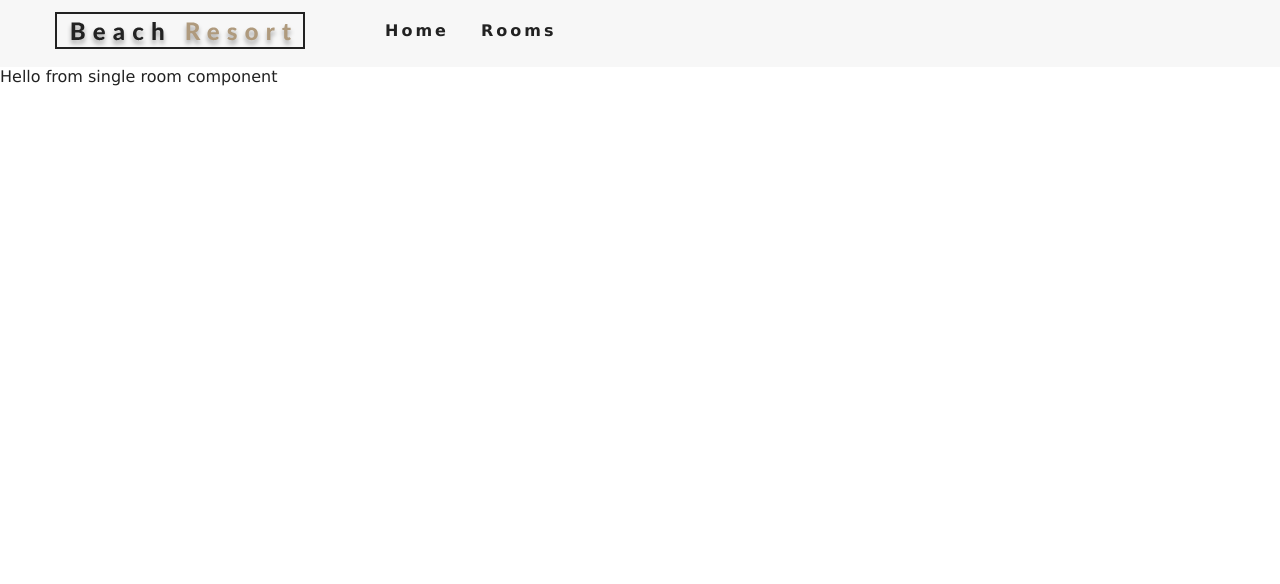
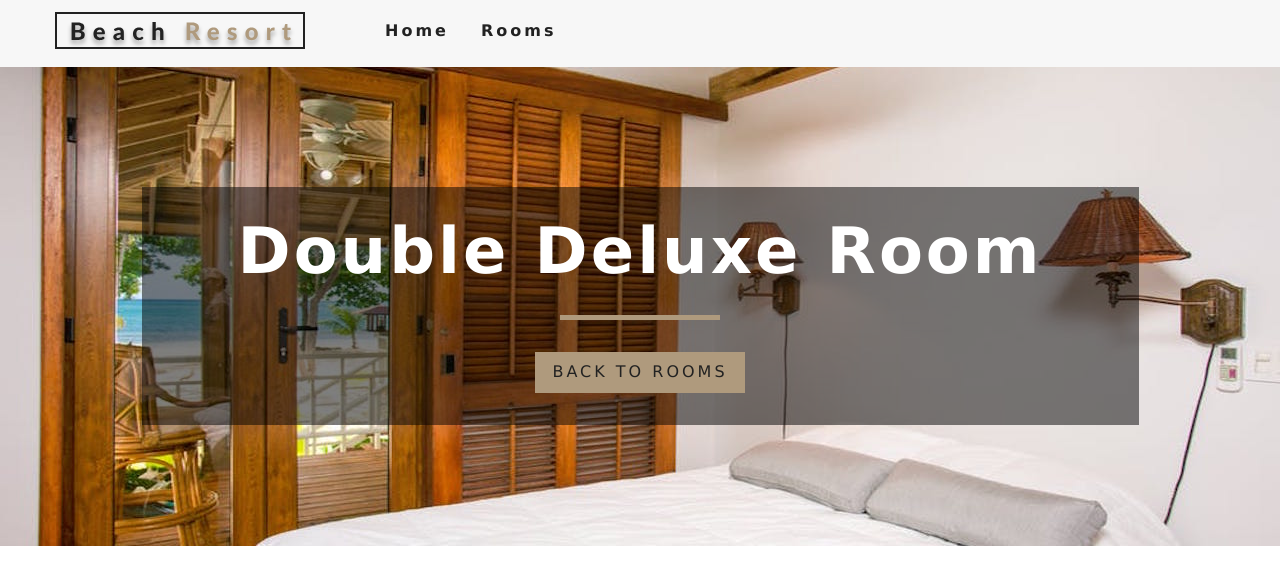
Before and after one commit to matovu-ronald/resorts-react-app, a React (Create React App) app: page /rooms/double-deluxe in a window 1280 px wide. Shown: the top 584 px of the page. Built offline with nearby package versions, Linux system fonts and the light colour scheme.

Commit message:
Add StyleHero component

```diff
--- a/src/pages/SingleRoom.js
+++ b/src/pages/SingleRoom.js
@@ -1,7 +1,59 @@
 import React, { Component } from "react";
 
+import Hero from "../components/Hero";
+import Banner from "../components/Banner";
+import { Link } from "react-router-dom";
+import { RoomContext } from "../Context";
+
+import defaulBcg from "../images/room-1.jpeg";
+import { FaWizardsOfTheCoast } from "react-icons/fa";
+import StyledHero from "../components/StyledHero";
+
 export default class SingleRoom extends Component {
+  constructor(props) {
+    super(props);
+    // console.log(this.props)
+    this.state = {
+      slug: this.props.match.params.slug,
+      defaulBcg
+    };
+  }
+
+  static contextType = RoomContext;
+
   render() {
-    return <div>Hello from single room component</div>;
+    const { getRoom } = this.context;
+    const room = getRoom(this.state.slug);
+    if (!room) {
+      return (
+        <div className="error">
+          <h3>No such room could be found!</h3>
+          <Link to="/rooms" className="btn-primary">
+            Bact to rooms
+          </Link>
+        </div>
+      );
+    }
+    const {
+      name,
+      description,
+      capacity,
+      size,
+      price,
+      extras,
+      breakfast,
+      pets,
+      images
+    } = room;
+
+    return (
+        <>
+            <StyledHero img={images[0] || this.state.defaulBcg}>
+                <Banner title={`${name} room`}>
+                    <Link to="/rooms" className="btn-primary">Back to rooms</Link>
+                </Banner>
+            </StyledHero>
+        </>
+    )
   }
 }
```
